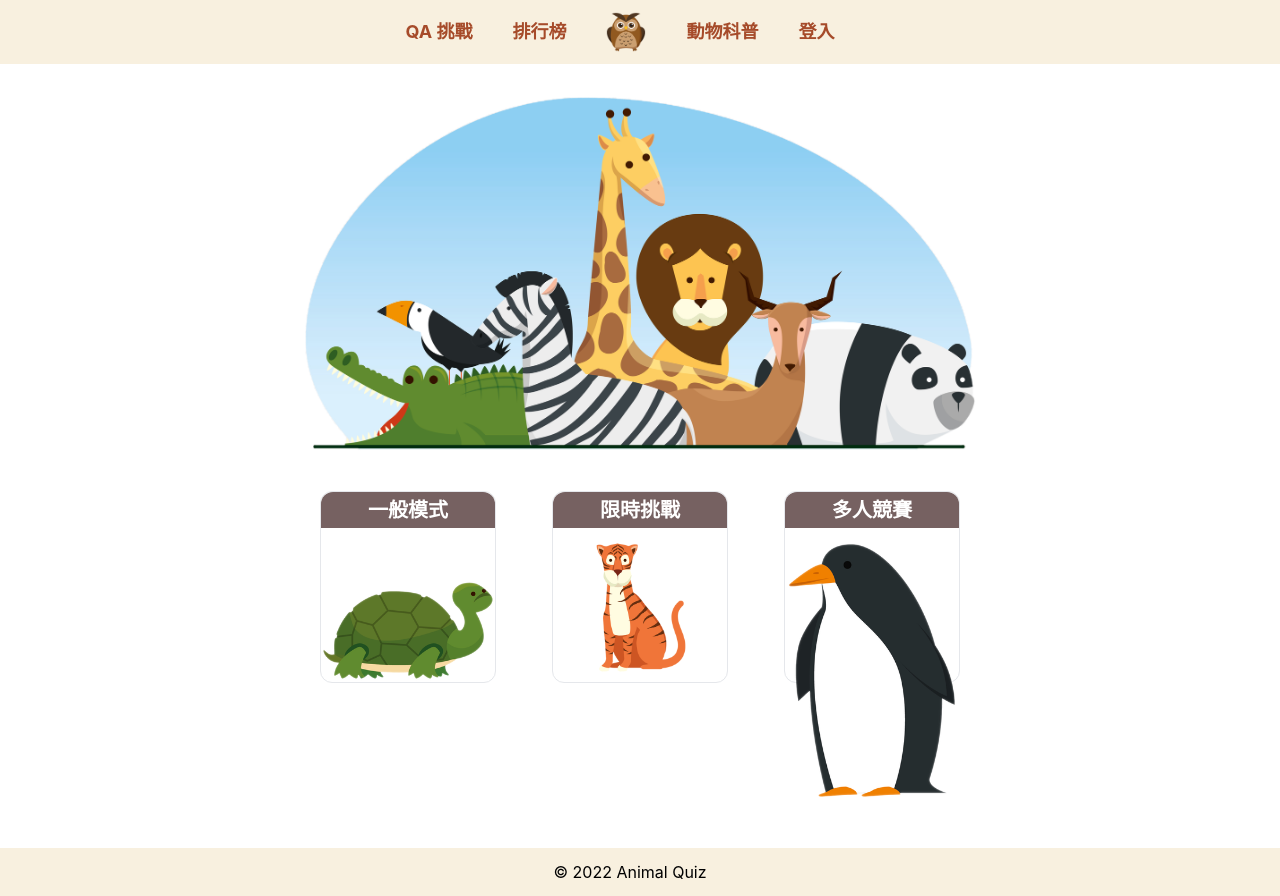
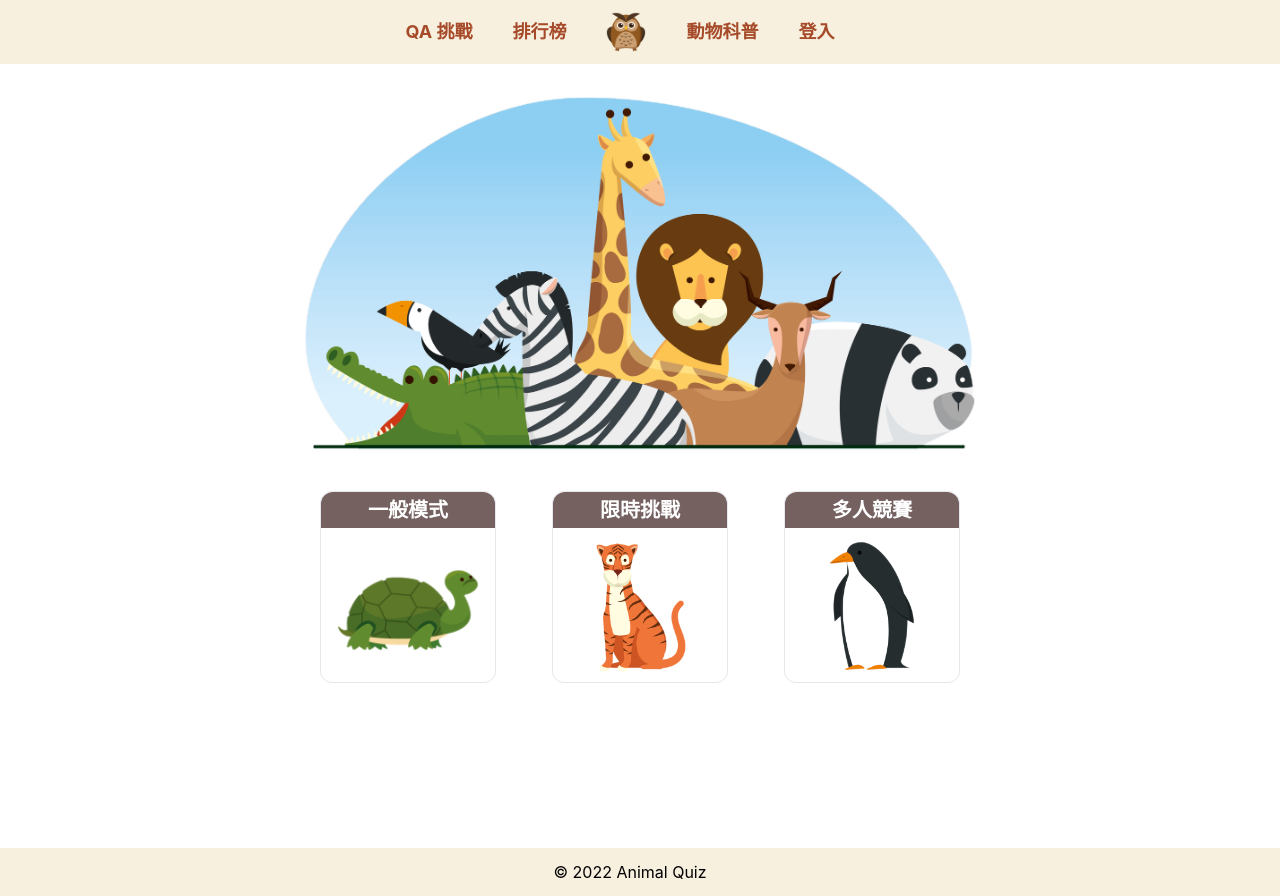
Before and after one commit to yunningtseng/animal-quiz, a React (Create React App) app: page /quiz in a window 1280 px wide. Built offline with nearby package versions, Linux system fonts and the light colour scheme; no server answers.

Commit message:
- refactor: remove redundant code - fix: tailwind problem

```diff
--- a/src/components/animal/CurrentFilterBox.tsx
+++ b/src/components/animal/CurrentFilterBox.tsx
@@ -4,8 +4,6 @@ import { AiOutlineCloseCircle } from 'react-icons/ai';
 function CurrentFilterBox() {
   // eslint-disable-next-line @typescript-eslint/unbound-method
   const { items, refine } = useCurrentRefinements();
-
-  // console.log(items);
 
   return (
     <div>
--- a/src/components/quiz/ChooseQuiz.tsx
+++ b/src/components/quiz/ChooseQuiz.tsx
@@ -1,12 +1,10 @@
 import ChooseQuizBox from './ChooseQuizBox';
-
-const quizTypeList = ['一般模式', '限時挑戰', '多人競賽'];
 
 function ChooseQuiz() {
   return (
     <div className="w-[15rem] sm:w-[25rem] md:w-[40rem] flex flex-wrap justify-center sm:justify-between items-center mt-10 mx-auto">
-      {quizTypeList.map((quizType) => (
-        <ChooseQuizBox key={quizType} quizType={quizType} />
+      {[0, 1, 2].map((index) => (
+        <ChooseQuizBox key={index} index={index} />
       ))}
     </div>
   );
--- a/src/components/quiz/ChooseQuizBox.tsx
+++ b/src/components/quiz/ChooseQuizBox.tsx
@@ -5,44 +5,31 @@ import tiger from '../../images/tiger.png';
 import penguin from '../../images/penguin.png';
 
 interface ChooseQuizProps {
-  quizType: string;
+  index: number;
 }
 
-const quiz: { [key: string]: string } = {
-  一般模式: 'normal',
-  限時挑戰: 'time-challenge',
-  多人競賽: 'room-menu',
-};
+const quizTypeList = ['一般模式', '限時挑戰', '多人競賽'];
+const linkList = ['normal', 'time-challenge', 'room-menu'];
+const picList = [turtle, tiger, penguin];
+const picSizeList = ['w-36', 'w-24', 'w-22'];
 
-const pic: { [key: string]: string } = {
-  一般模式: turtle,
-  限時挑戰: tiger,
-  多人競賽: penguin,
-};
-
-const picSize: { [key: string]: string } = {
-  一般模式: '9rem',
-  限時挑戰: '6rem',
-  多人競賽: '5.5rem',
-};
-
-function ChooseQuiz({ quizType }: ChooseQuizProps) {
+function ChooseQuiz({ index }: ChooseQuizProps) {
   return (
-    <Link to={`/quiz/${quiz[quizType]}`}>
+    <Link to={`/quiz/${linkList[index]}`}>
       <motion.div
         className="flex-col border rounded-xl w-44 h-48 cursor-pointer mt-5 sm:mt-0"
         aria-hidden="true"
         whileHover={{ scale: 1.1 }}
       >
         <p className="py-1 rounded-t-xl bg-dark text-white text-center text-xl font-bold">
-          {quizType}
+          {quizTypeList[index]}
         </p>
         <img
-          src={pic[quizType]}
+          src={picList[index]}
           alt="img"
-          className={`w-[${picSize[quizType]}] ${
-            pic[quizType] === 'turtle' ? '' : 'mt-3'
-          } ${quizType === '一般模式' ? 'pt-10' : ''} object-cover mx-auto`}
+          className={`${picSizeList[index]} ${
+            index === 0 ? 'pt-10' : 'mt-3'
+          } object-cover mx-auto`}
         />
       </motion.div>
     </Link>
--- a/tailwind.config.js
+++ b/tailwind.config.js
@@ -10,6 +10,9 @@ module.exports = {
         light: '#F0EBE3', // 其他淺背景色
       },
       width: {
+        22: '5.5rem', //88
+        24: '6rem', // 96
+        36: '9rem', // 144
         100: '25rem', //400
         112: '28rem', //450
         125: '31rem', // 500
```
Also changed, not shown: src/components/animal/AnimalFilterBox.tsx (+1 -15 lines).
